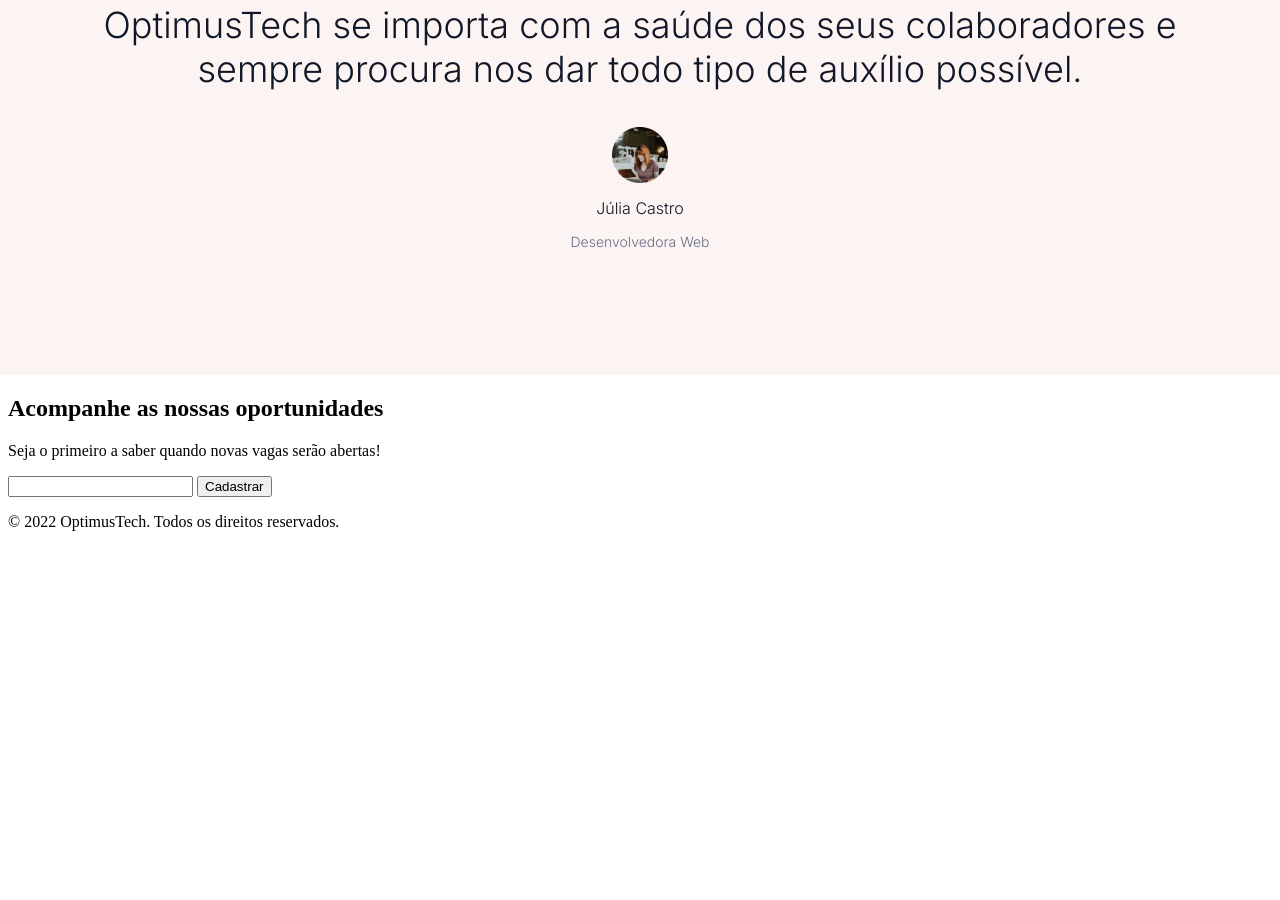
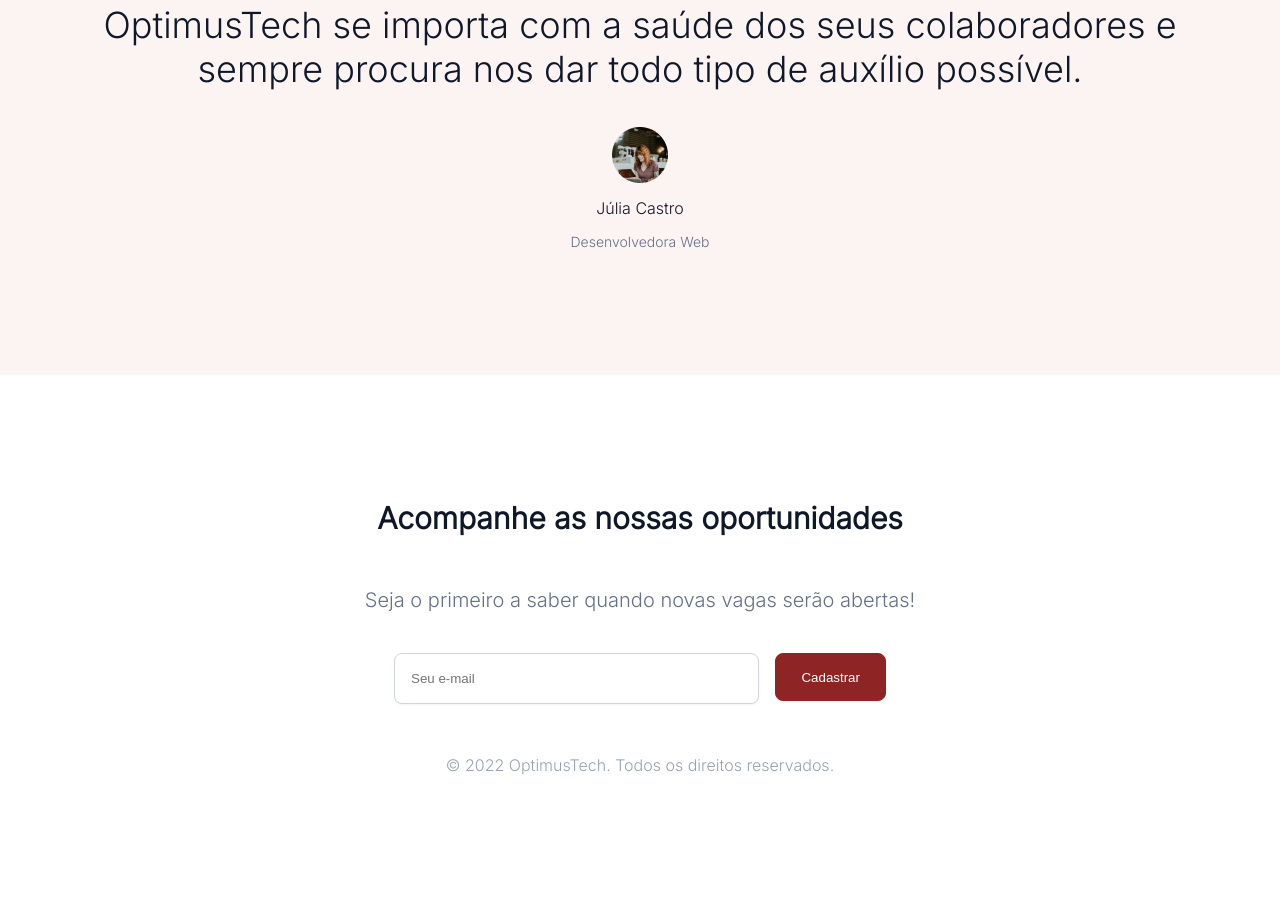
Before and after one commit to Malosti/Projeto-OptimusTech, a plain HTML site: page index.html in a window 1280 px wide. Shown: the part 3165-4065 px from the top of the page. Before the commit the page ends 3712 px from the top, so only its background shows below. Drawn offline with Linux system fonts and the light colour scheme.

Commit message:
Finalizando rodape e projeto

```diff
--- /dev/null
+++ b/css/rodape.css
@@ -0,0 +1,97 @@
+.formulario-rodape
+{
+    font-family: 'Inter';
+    display: flex;
+    flex-direction: column;
+    align-items: center;
+    height: 330px;
+    top: 3073px;
+    padding: 96px 0px;
+}
+
+.container-fomulario
+{
+    display: flex;
+    flex-direction: column;
+    align-items: center;
+    width: 832px;
+    height: 250px;
+    padding: 0px 32px;
+    gap: 32px;
+}
+
+.formulario-text
+{
+    display: flex;
+    flex-direction: column;
+    align-items: center;
+    width: 768px;
+    height: 150px;
+}
+
+.formulario-text > h2
+{
+    font-weight: 600;
+    font-size: 30px;
+    line-height: 44px;
+    letter-spacing: -2%;
+    color: #101828;
+}
+
+.formulario-text > p
+{
+    font-style: normal;
+    font-weight: 400;
+    font-size: 20px;
+    line-height: 30px;
+    color: #667085;
+}
+
+.input-rodape
+{
+    display: flex;
+    flex-direction: row;
+    align-items: flex-start;
+    padding: 0px;
+    gap: 16px;
+    width: 492px;
+    height: 48px;
+}
+.input-rodape > input
+{
+    padding: 12px 14px 12px 16px;
+    gap: 8px;
+    width: 360px;
+    height: 25px;
+    background: #FFFFFF;
+    border: 1px solid #D0D5DD;
+    box-shadow: 0px 1px 2px rgba(16, 24, 40, 0.05);
+    border-radius: 8px;
+}
+
+.input-rodape > button
+{
+    display: flex;
+    flex-direction: row;
+    justify-content: center;
+    align-items: center;
+    padding: 12px 20px;
+    gap: 8px;
+    width: 116px;
+    height: 48px;
+    background: #8E2424;
+    color: #FFFFFF;
+    border: 1px solid #8E2424;
+    box-shadow: 0px 1px 2px rgba(16, 24, 40, 0.05);
+    border-radius: 8px;
+}
+
+footer
+{
+    margin-top: 32px;
+    font-style: normal;
+    font-weight: 400;
+    font-size: 16px;
+    line-height: 24px;
+    color: #98A2B3;
+}
--- a/index.html
+++ b/index.html
@@ -10,7 +10,10 @@
     <link rel="stylesheet" href="css/metricas.css">
     <link rel="stylesheet" href="css/vagas.css">
     <link rel="stylesheet" href="css/depoimentos.css">
+    <link rel="stylesheet" href="css/rodape.css">
+
     <style>@import url('https://fonts.googleapis.com/css2?family=Inter:wght@300&display=swap');</style>
+
 </head>
     <body>
         <nav class="container">
@@ -132,18 +135,18 @@
                     </div>
                 </div>
         </section>
-        <footer>
-            <div>
-                <div>
+        <section class="formulario-rodape">
+            <div class="container-fomulario">
+                <div class="formulario-text">
                     <h2>Acompanhe as nossas oportunidades</h2>
                     <p>Seja o primeiro a saber quando novas vagas serão abertas!</p>
                 </div>
-                <div>
-                    <input type="text">
+                <div class="input-rodape">
+                    <input placeholder="Seu e-mail" type="text">
                     <button>Cadastrar</button>
                 </div>
             </div>
-            <p>© 2022 OptimusTech. Todos os direitos reservados.</p>
-        </footer>
+            <footer>© 2022 OptimusTech. Todos os direitos reservados.</footer>
+        </section>
     </body>
 </html>
```
